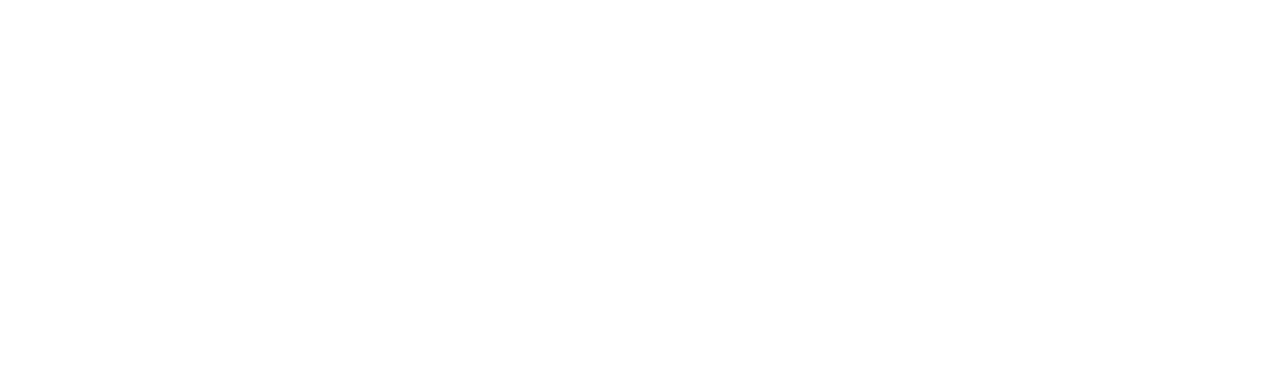
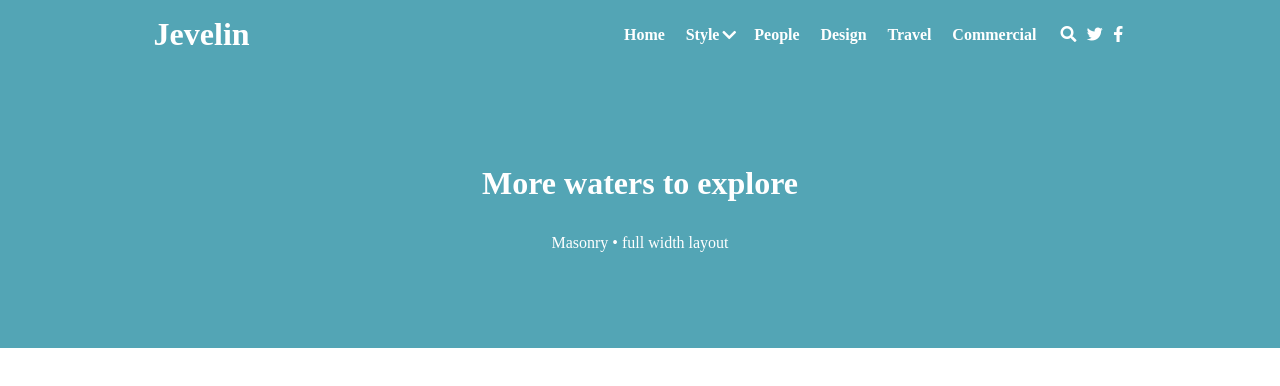
Before and after one commit to SEBahari/Maktab-HW-3, a plain HTML site: page blog/index.html in a window 1280 px wide. Drawn offline with Linux system fonts and the light colour scheme.

Commit message:
stylinig header finished

```diff
--- a/blog/index.html
+++ b/blog/index.html
@@ -4,10 +4,55 @@
   <meta charset="UTF-8">
   <meta name="viewport" content="width=device-width, initial-scale=1.0"/>
   <title>Blog</title>
-  <link rel="stylesheet" href="fonts/fontawesome/css/all.min.css">
+  <link rel="stylesheet" href="fonts/fontawesome/css/all.css">
   <link rel="stylesheet" href="style.css">
 </head>
 <body>
-
+<header>
+  <nav class="nav">
+    <div class="logo">jevelin</div>
+    <div class="right">
+      <div class="links">
+        <ul>
+          <li>
+            <a href="#">home</a>
+          </li>
+          <li>
+            <a href="#">
+              style<i class="fa fa-chevron-down"></i>
+            </a>
+          </li>
+          <li>
+            <a href="#">people</a>
+          </li>
+          <li>
+            <a href="#">design</a>
+          </li>
+          <li>
+            <a href="#">travel</a>
+          </li>
+          <li>
+            <a href="#">commercial</a>
+          </li>
+        </ul>
+      </div>
+      <div class="social">
+        <a href="#">
+          <i class="fa fa-search"></i>
+        </a>
+        <a href="#">
+          <i class="fab fa-twitter"></i>
+        </a>
+        <a href="#">
+          <i class="fab fa-facebook-f"></i>
+        </a>
+      </div>
+    </div>
+  </nav>
+  <div class="title">
+    <h1>More waters to explore</h1>
+    <span>Masonry • full width layout</span>
+  </div>
+</header>
 </body>
 </html>
--- a/blog/style.css
+++ b/blog/style.css
@@ -2,3 +2,74 @@
   font-family: workSans;
   src: url("fonts/WorkSans-VariableFont_wght.ttf");
 }
+
+* {
+  box-sizing: border-box;
+  margin: 0;
+  padding: 0;
+}
+
+header {
+  background-color: #53A5B5;
+}
+
+header * {
+  color: white;
+}
+
+header .nav {
+  width: 100%;
+  padding: 1rem 12vw;
+  display: flex;
+  justify-content: space-between;
+  align-items: center;
+}
+
+
+header .nav .logo {
+  font-size: 2rem;
+  font-weight: bold;
+  text-transform: capitalize;
+}
+
+header .nav .right {
+  display: flex;
+}
+
+header .nav .right .links ul {
+  list-style: none;
+  display: flex;
+}
+header .nav .right .links ul a{
+  text-decoration: none;
+  padding: 0.5rem;
+  margin-right: 0.3rem;
+  text-transform: capitalize;
+  font-weight: bold;
+}
+header .nav .right .links ul a:hover{
+  text-decoration: underline;
+}
+header .nav .right .links ul a .fa-chevron-down{
+  position: relative;
+  top: 10%;
+  left: 4%;
+}
+
+header .nav .right .social{
+  margin-left: 0.5rem;
+}
+header .nav .right .social a{
+  text-decoration: none;
+  padding: 0.2rem;
+}
+
+header .title{
+  padding: 6rem;
+  display: flex;
+  flex-direction: column;
+  align-items: center;
+}
+header .title h1{
+  margin-bottom: 2rem;
+}
```
